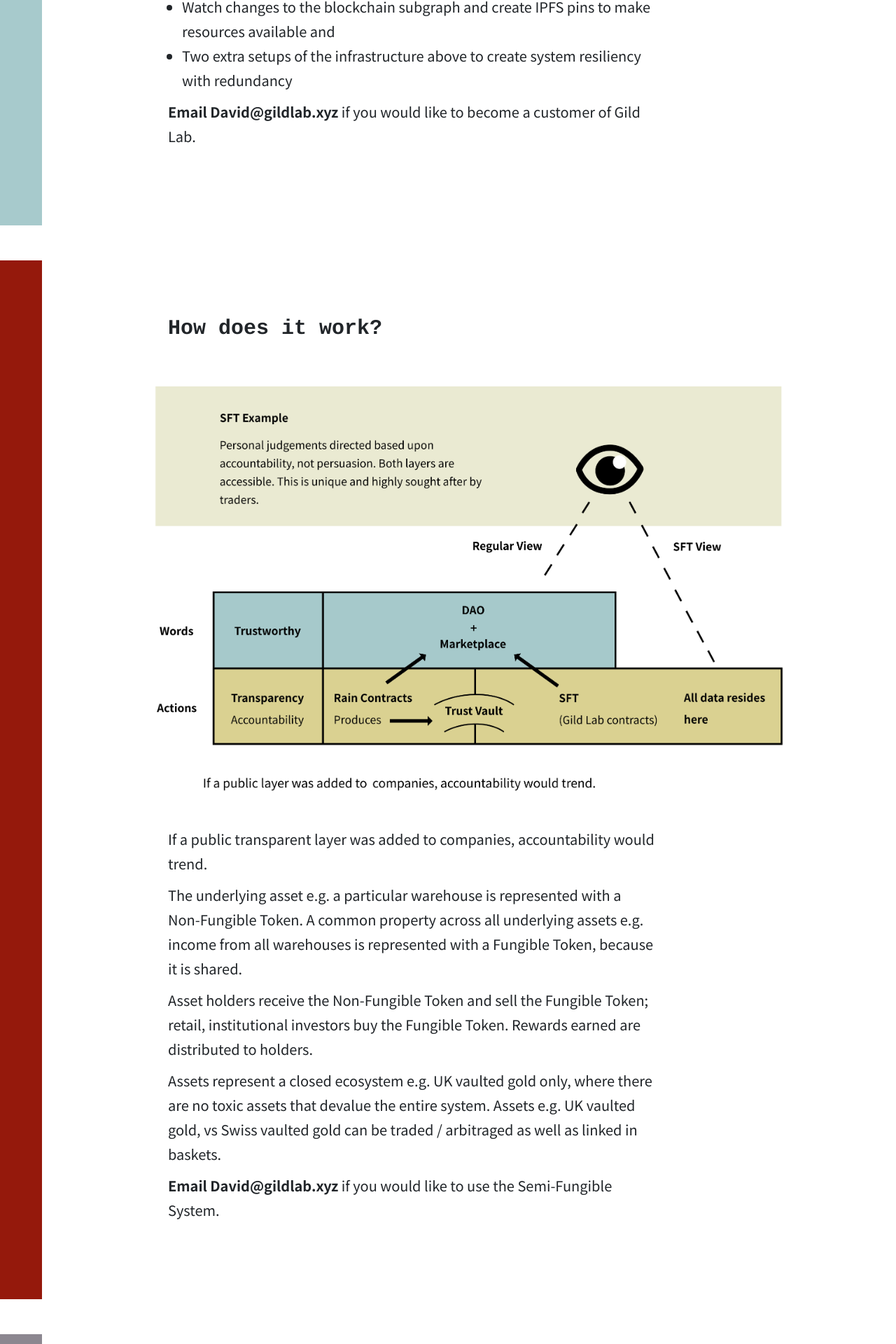
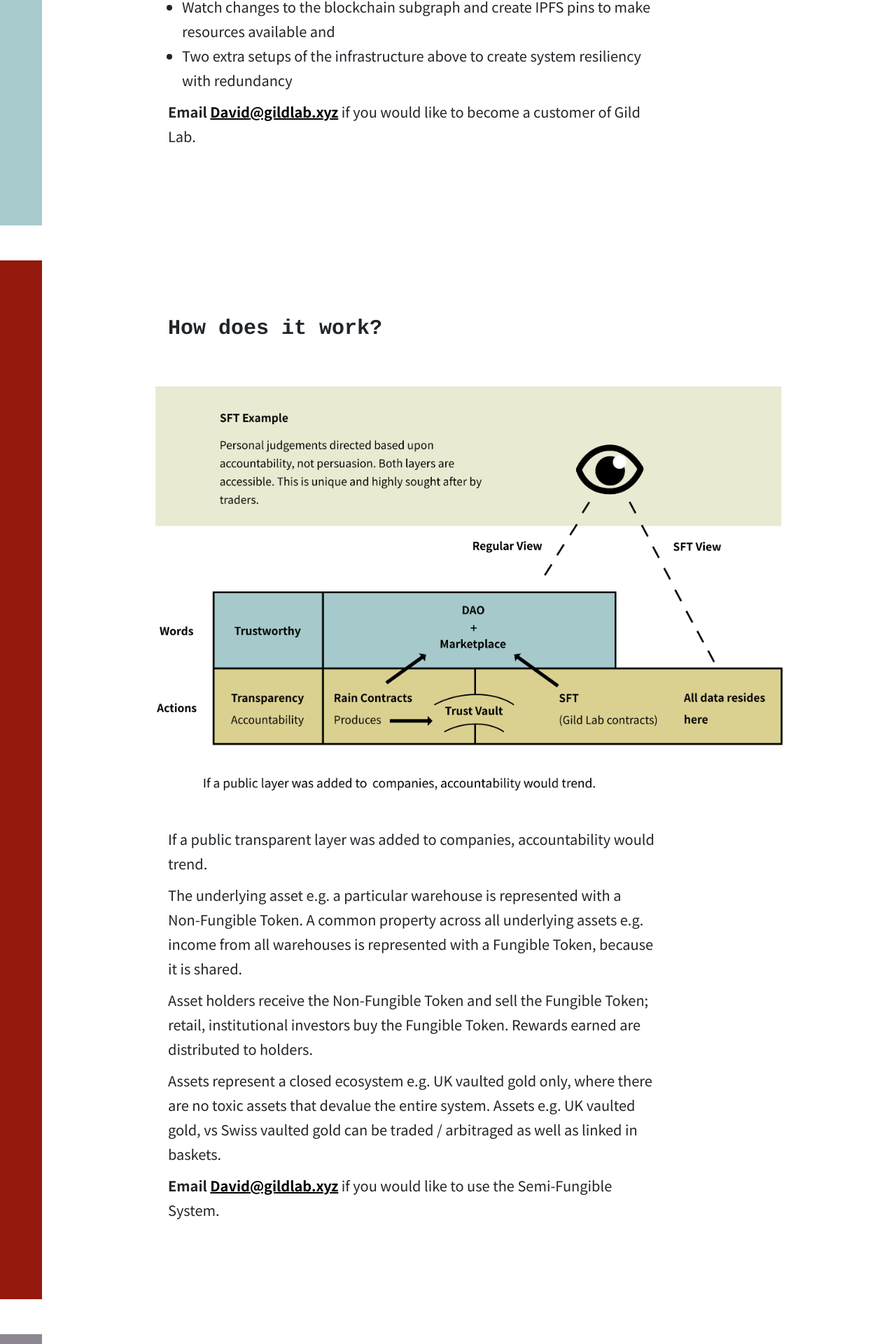
Before and after one commit to Gild-Lab/gildlab-website, a SvelteKit app: page / in a window 1280 px wide. Shown: the part 1374-3294 px from the top of the page at 70% size. Built offline with nearby package versions, Linux system fonts and the light colour scheme; a web font is replaced by a local one.

Commit message:
Add mailto

```diff
--- a/src/routes/+page.svelte
+++ b/src/routes/+page.svelte
@@ -6,9 +6,9 @@
 </script>
 <div class="content">
   <div class="main-image">
-      <img src={image} alt="gild lab" id="abstract"/>
+    <img src={image} alt="gild lab" id="abstract"/>
     <div class="scroll" id="scroll">
-      <svg width="174" height="51" viewBox="0 0 174 51" fill="none" xmlns="http://www.w3.org/2000/svg" >
+      <svg width="174" height="51" viewBox="0 0 174 51" fill="none" xmlns="http://www.w3.org/2000/svg">
         <rect width="174" height="50.0637" fill="white"/>
         <rect x="5" y="5.32617" width="163.772" height="39.3683" fill="black"/>
         <path
@@ -43,7 +43,8 @@
           <li>Two extra setups of the infrastructure above to create system resiliency with redundancy</li>
         </ul>
 
-        <p><span class="fw-700">Email </span><span class="fw-700">David@gildlab.xyz</span> if you would like to
+        <p><span class="fw-700">Email </span><a href = "mailto: David@gildlab.xyz"><span class="fw-700 underline">David@gildlab.xyz</span></a> if you would like
+          to
           become a customer of Gild
           Lab.
         </p>
@@ -73,7 +74,8 @@
           linked in baskets.
         </p>
         <p>
-          <span class="fw-700">Email </span><span class="fw-700">David@gildlab.xyz</span> if you would like to use
+          <span class="fw-700">Email </span><a href = "mailto: David@gildlab.xyz"><span class="fw-700 underline">David@gildlab.xyz</span></a> if you would like to
+          use
           the Semi-Fungible
           System.
         </p>
@@ -116,7 +118,7 @@
     <div class="contact segment">
       <span class="fw-700 title">Contact Gild Labs.</span>
       <div class="text">
-        <p><span class="fw-700">Email</span> David@gildlab.xyz
+        <p><span class="fw-700">Email <a href = "mailto: David@gildlab.xyz"><span class="fw-700 underline">David@gildlab.xyz</span></a></span>
         </p>
         <p>
           <span class="fw-700">Business address</span>
@@ -211,23 +213,27 @@
         margin-top: 5rem;
     }
 
-    .diagram-desktop{
+    .diagram-desktop {
         display: block;
         width: 100%;
-        min-width:900px;
+        min-width: 900px;
         max-width: 1400px;
     }
 
-    .diagram-breakpoint2, .diagram-mobile{
+    .diagram-breakpoint2, .diagram-mobile {
         display: none;
     }
 
+    .underline {
+        text-decoration: underline;
+    }
+
     @media only screen and (max-width: 1200px) {
-        .diagram-mobile, .diagram-desktop{
+        .diagram-mobile, .diagram-desktop {
             display: none;
         }
 
-        .diagram-breakpoint2{
+        .diagram-breakpoint2 {
             display: block;
             min-width: 500px;
             max-width: 700px;
@@ -287,11 +293,11 @@
             background-color: #ffffff;
         }
 
-        .diagram-breakpoint2, .diagram-desktop{
+        .diagram-breakpoint2, .diagram-desktop {
             display: none;
         }
 
-        .diagram-mobile{
+        .diagram-mobile {
             display: block;
             width: 362px;
         }
```
